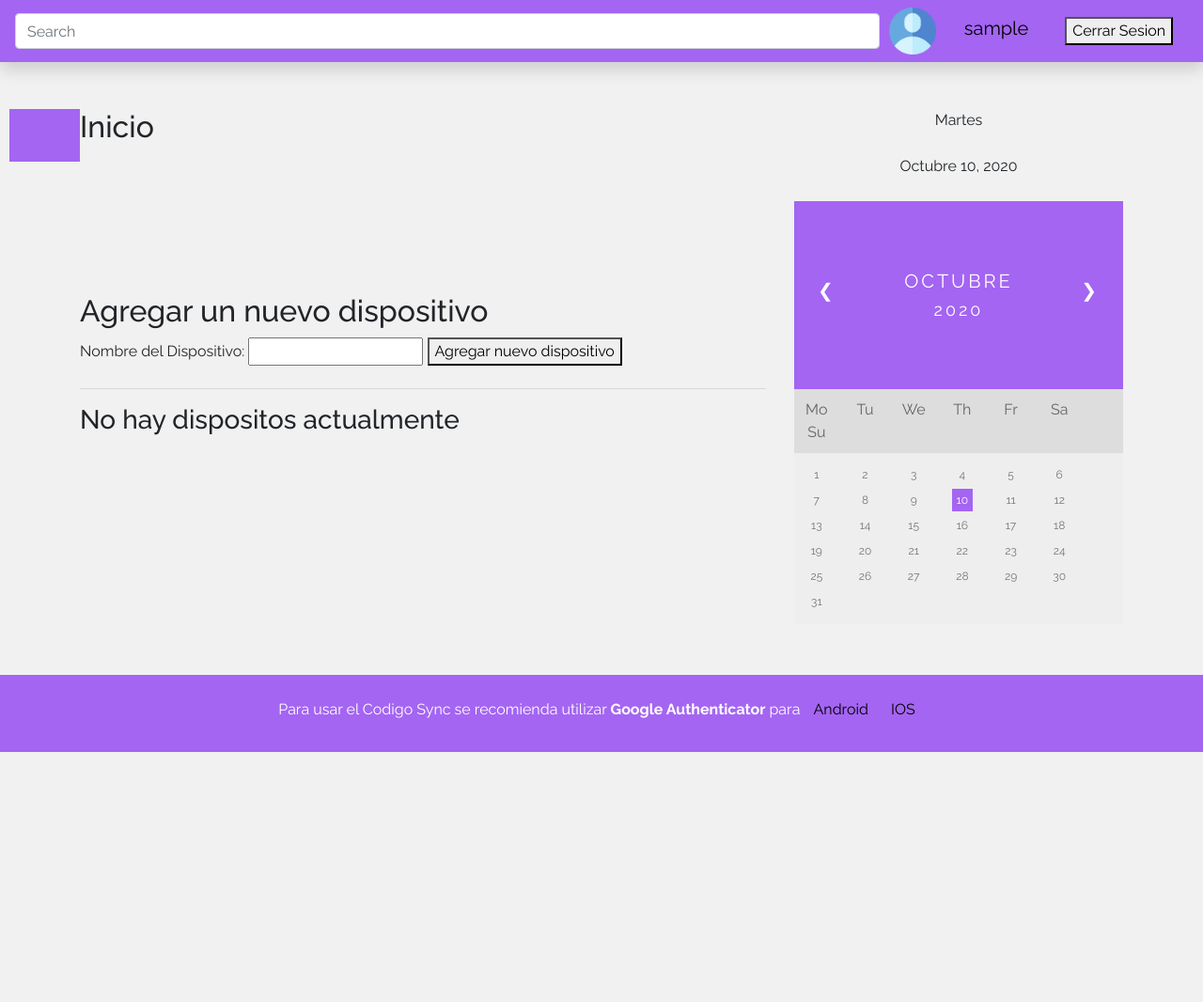
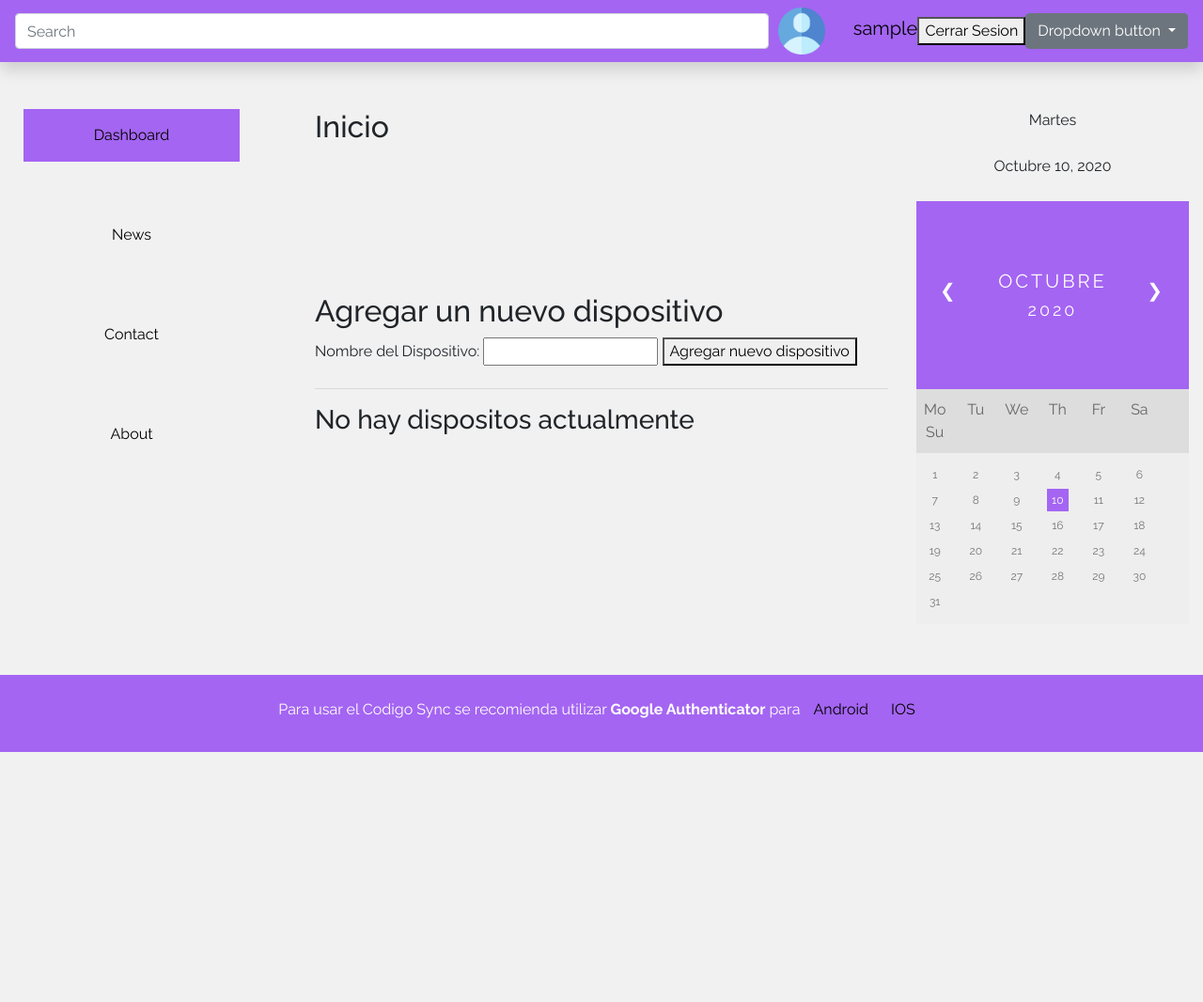
Before and after one commit to pyloguna/whale, a Django app: page /dashboard in a window 1280 px wide. Shown: the whole page at 94% size. Run offline with Django 3.2, Linux system fonts and the light colour scheme; the visitor is signed in with stand-in values (Sample User, id 1); data that the repository does not hold is empty; some libraries are stand-ins or nearby versions.

Commit message:
Adding Scripts for design purpose

```diff
--- a/whale/web_auth/static/web_auth/css/style-dashboard.css
+++ b/whale/web_auth/static/web_auth/css/style-dashboard.css
@@ -2,6 +2,7 @@ body{
     background-color: #f1f1f1 !important;
     font-family: raleway !important;
 }
+
 
 
 h2{
@@ -261,3 +262,6 @@ body {font-family: Verdana, sans-serif;}
   background:  #a465f2;
   color: white !important
 }
+
+
+///
--- a/whale/web_auth/templates/web_auth/dashboard.html
+++ b/whale/web_auth/templates/web_auth/dashboard.html
@@ -8,6 +8,9 @@
     <link rel="stylesheet" href="https://cdnjs.cloudflare.com/ajax/libs/animate.css/4.1.1/animate.min.css"/>
     <link rel="stylesheet" href="https://stackpath.bootstrapcdn.com/bootstrap/4.5.2/css/bootstrap.min.css" integrity="sha384-JcKb8q3iqJ61gNV9KGb8thSsNjpSL0n8PARn9HuZOnIxN0hoP+VmmDGMN5t9UJ0Z" crossorigin="anonymous">
     <link href="https://fonts.googleapis.com/css2?family=Raleway:ital,wght@0,100;0,200;0,300;0,400;0,500;0,600;0,700;0,800;0,900;1,100;1,200;1,300;1,400;1,500;1,600;1,700;1,800;1,900&display=swap" rel="stylesheet">
+    <script src="https://ajax.googleapis.com/ajax/libs/jquery/3.5.1/jquery.min.js"></script>
+  <script src="https://cdnjs.cloudflare.com/ajax/libs/popper.js/1.16.0/umd/popper.min.js"></script>
+  <script src="https://maxcdn.bootstrapcdn.com/bootstrap/4.5.2/js/bootstrap.min.js"></script>
     <title>
         {% if nombre %}
         {{ nombre }}
@@ -27,8 +30,6 @@
 <body>
 
 
-
-
     <nav class="navbar  sticky-top navbar-custom flex-md-nowrap shadow">
                 <button class="navbar-toggler position-absolute d-md-none collapsed" type="button" data-toggle="collapse" data-target="#sidebarMenu" aria-controls="sidebarMenu" aria-expanded="false" aria-label="Toggle navigation">
             <span class="navbar-toggler-icon"></span>
@@ -42,24 +43,36 @@
             <a class="navbar-brand col-md-3 col-lg-2 mr-0 px-3" href="#">{{ user.get_username }}</a>
             </div>
 
-    <ul class="navbar-nav px-3">
-            <li class="nav-item text-nowrap">
+            <div class="nav-item text-nowrap">
             <button onclick="location.href='/logout'">Cerrar Sesion</button>
-            </li>
-    </ul>
+            </div>
+
+             <div class="dropdown">
+  <button class="btn btn-secondary dropdown-toggle" type="button" id="dropdownMenuButton" data-toggle="dropdown" aria-haspopup="true" aria-expanded="false">
+    Dropdown button
+  </button>
+  <div class="dropdown-menu" aria-labelledby="dropdownMenuButton">
+    <a class="dropdown-item" href="#">Action</a>
+    <a class="dropdown-item" href="#">Another action</a>
+    <a class="dropdown-item" href="#">Something else here</a>
+  </div>
+</div>
     </nav>
 
 
-<div class="sidebar">
+
+<div class="container-fluid">
+  <div class="row">
+  <div class="col-sm-3">
+  <div class="sidebar">
   <a class="active" href="#home">Dashboard</a>
   <a href="#news">News</a>
   <a href="#contact">Contact</a>
   <a href="#about">About</a>
 </div>
+</div>
 
-<div class="container">
-  <div class="row">
-    <div class="col-sm-8">
+    <div class="col-sm-6">
       <div class="content">
 
             <div class="animate__animated animate__fadeInUp animate__slow">
@@ -129,7 +142,7 @@
           </div>
 
     </div>
-    <div class="col-sm-4">
+    <div class="col-sm-3">
         <div class="Calendario">
             <p>Martes</p>
             <p>Octubre 10, 2020</p>
```
